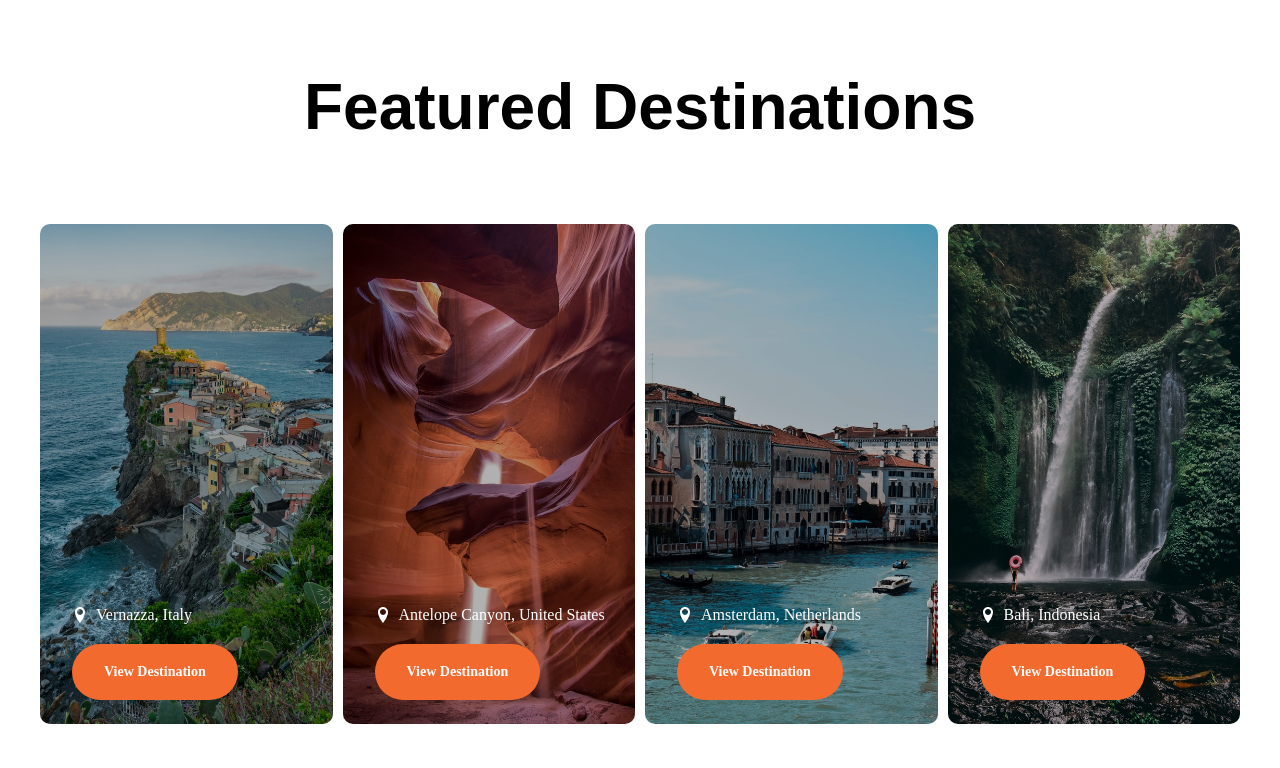
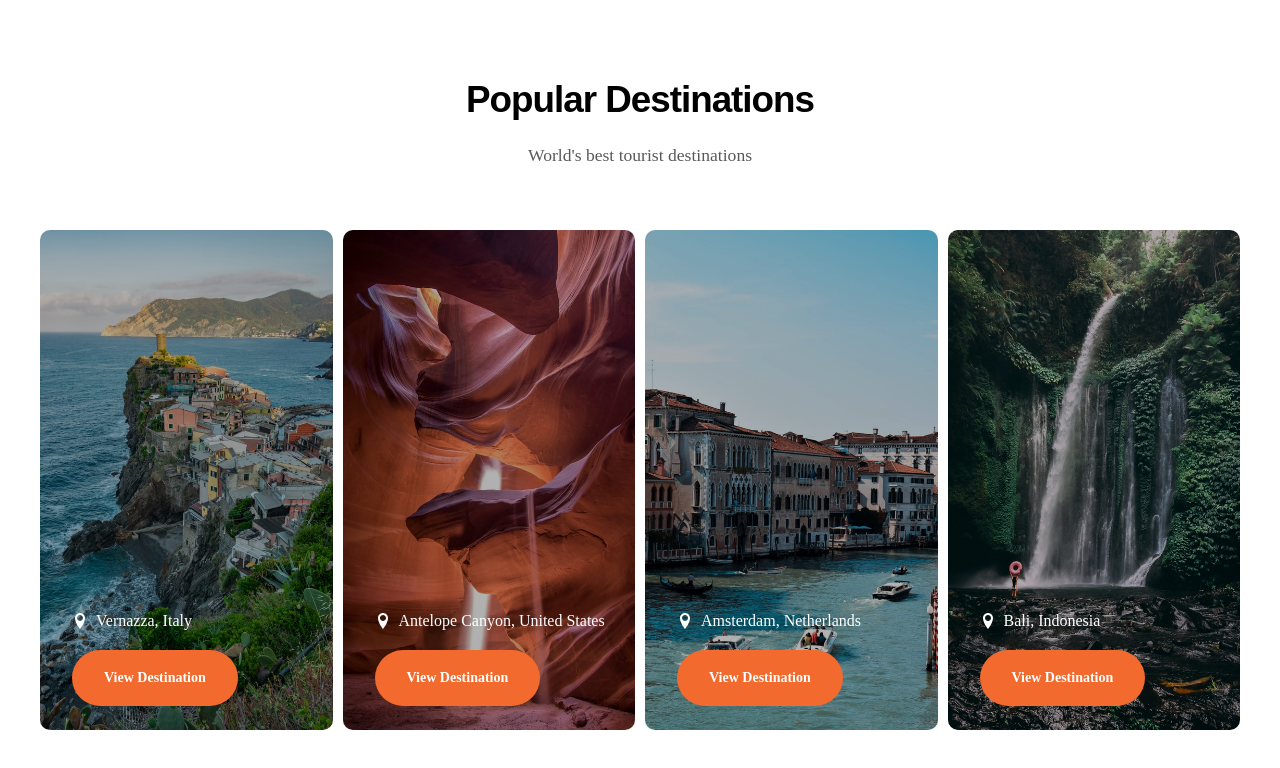
Before and after one commit to magacula/react-gatsby-travel-website, a Gatsby site: page / in a window 1280 px wide. Shown: the part 818-1586 px from the top of the page. Built offline with nearby package versions, Linux system fonts and the light colour scheme; Gatsby itself is replaced by a stand-in of ours.

Commit message:
created heading elements

```diff
--- a/src/components/Destinations.js
+++ b/src/components/Destinations.js
@@ -4,6 +4,7 @@ import { useStaticQuery, graphql } from "gatsby"
 import Img from "gatsby-image"
 import { Button } from "./Button"
 import { ImLocation } from "react-icons/im"
+import { Heading, Description } from "./HeadingsElements"
 
 /*
  * This component is built using `gatsby-image` to automatically serve optimized
@@ -64,12 +65,11 @@ const Destinations = () => {
   }
 
   return (
-    <div>
-      <TripsContainer>
-        <TripsHeading>Featured Destinations</TripsHeading>
-        <TripsWrapper>{getData(data)}</TripsWrapper>
-      </TripsContainer>
-    </div>
+    <TripsContainer>
+      <Heading>Popular Destinations</Heading>
+      <Description>World's best tourist destinations</Description>
+      <TripsWrapper>{getData(data)}</TripsWrapper>
+    </TripsContainer>
   )
 }
 
@@ -82,18 +82,9 @@ export default Destinations
 
 const TripsContainer = styled.div`
   min-height: 100vh;
-  padding: 5rem calc((100vw - 1300px) / 2);
+  padding: 4rem calc((100vw - 1300px) / 2);
   background: #fff;
   color: #fff;
-`
-
-const TripsHeading = styled.div`
-  font-size: clamp(1.8rem, 6vw, 4rem);
-  text-align: center;
-  margin-bottom: 5rem;
-  font-family: "PT Sans Caption", sans-serif;
-  font-weight: bold;
-  color: #000;
 `
 
 const TripsWrapper = styled.div`
--- /dev/null
+++ b/src/components/HeadingsElements.js
@@ -0,0 +1,19 @@
+import React from "react"
+import styled from "styled-components"
+
+export const Heading = styled.h1`
+  font-size: clamp(1.8rem, 6vw, 2.3rem);
+  text-align: center;
+  font-family: "PT Sans Caption", sans-serif;
+  font-weight: bold;
+  color: #000;
+  letter-spacing: -1px;
+`
+
+export const Description = styled.p`
+  font-size: clamp(0.5rem, 6vw, 1.1rem);
+  text-align: center;
+  margin-bottom: 4rem;
+  margin-top: 0.3rem;
+  color: #595959;
+`
--- a/src/components/Hero.js
+++ b/src/components/Hero.js
@@ -11,8 +11,8 @@ const Hero = () => {
       </HeroBg>
       <HeroContent>
         <HeroItems>
-          <Hero_h1>Take An Escape</Hero_h1>
-          <Hero_p>Plan your next trip today</Hero_p>
+          <HeroH1>Take An Escape</HeroH1>
+          <HeroP>Plan your next trip today</HeroP>
           <Button to="/" primary="true">
             Lets Get Started
           </Button>
@@ -86,7 +86,7 @@ const HeroContent = styled.div`
   padding: 0rem calc((100vw - 1300px) / 2);
 `
 
-const Hero_h1 = styled.h1`
+const HeroH1 = styled.h1`
   // clamp can help resize fonts instead of using media queries
   // clamp (smallest size font, amount to increase, max size font)
   font-size: clamp(1.8rem, 6vw, 4rem);
@@ -96,7 +96,7 @@ const Hero_h1 = styled.h1`
   font-family: "PT Sans Caption", sans-serif;
 `
 
-const Hero_p = styled.p`
+const HeroP = styled.p`
   font-size: clamp(1rem, 3vw, 2rem);
   margin-bottom: 2rem;
   font-family: "PT Sans Caption", sans-serif;
```
Also changed, not shown: src/assets/images/bg-2.PNG (added).
